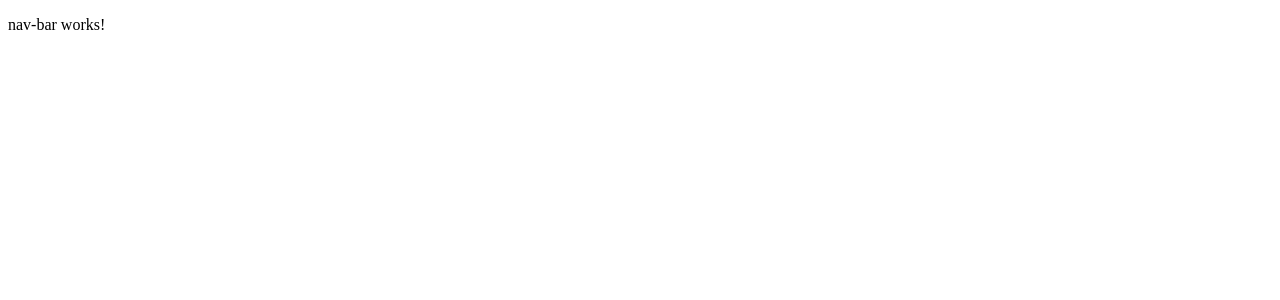
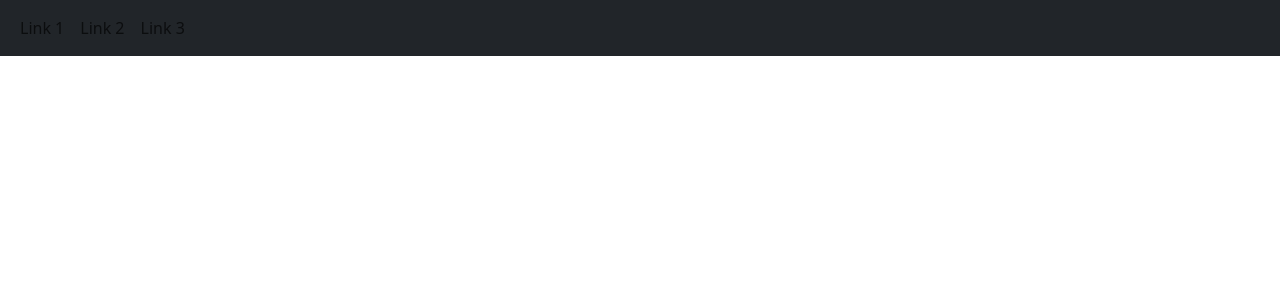
Before and after one commit to MartinIlg12/app-web2-sp, an Angular app: page / in a window 1280 px wide. Shown: the top 300 px of the page. Built offline with nearby package versions, Linux system fonts and the light colour scheme.

Commit message:
segundo cambio en navbar

```diff
--- a/src/app/components/nav-bar/nav-bar.component.html
+++ b/src/app/components/nav-bar/nav-bar.component.html
@@ -1 +1,18 @@
-<p>nav-bar works!</p>
+<nav class="navbar navbar-expand-sm bg-dark">
+
+    <div class="container-fluid">
+      <!-- Links -->
+      <ul class="navbar-nav">
+        <li class="nav-item">
+          <a class="nav-link" href="#">Link 1</a>
+        </li>
+        <li class="nav-item">
+          <a class="nav-link" href="#">Link 2</a>
+        </li>
+        <li class="nav-item">
+          <a class="nav-link" href="#">Link 3</a>
+        </li>
+      </ul>
+    </div>
+
+  </nav>
--- a/src/index.html
+++ b/src/index.html
@@ -4,6 +4,11 @@
   <meta charset="utf-8">
   <title>Proyectog</title>
   <base href="/">
+  <!-- Latest compiled and minified CSS -->
+<link href="https://cdn.jsdelivr.net/npm/bootstrap@5.3.2/dist/css/bootstrap.min.css" rel="stylesheet">
+
+<!-- Latest compiled JavaScript -->
+<script src="https://cdn.jsdelivr.net/npm/bootstrap@5.3.2/dist/js/bootstrap.bundle.min.js"></script>
   <meta name="viewport" content="width=device-width, initial-scale=1">
   <link rel="icon" type="image/x-icon" href="favicon.ico">
 </head>
```
